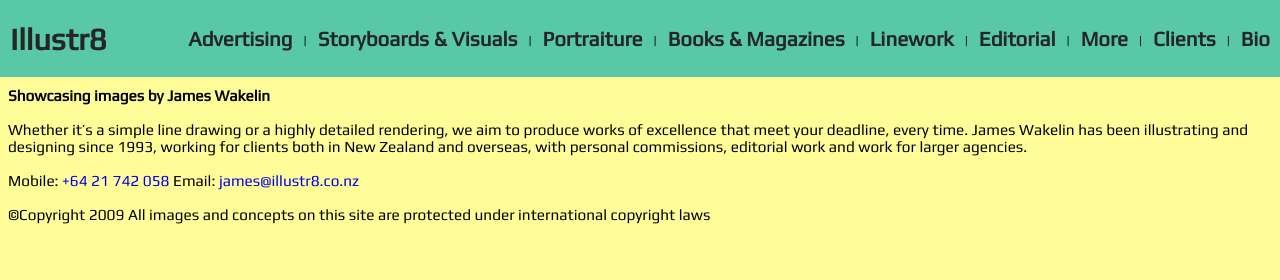
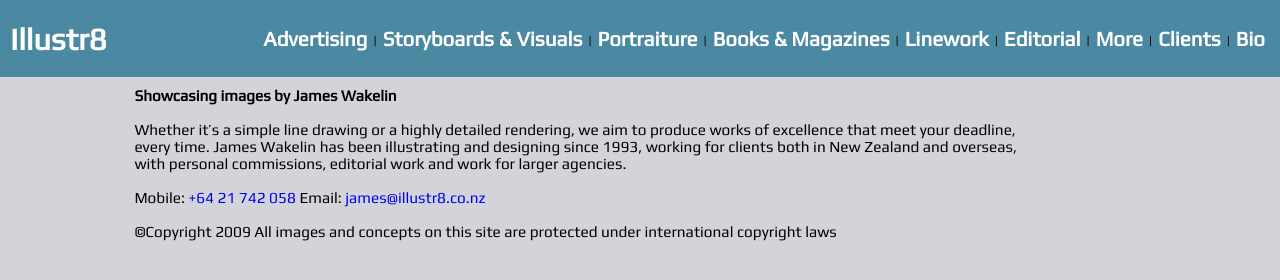
Before and after one commit to A-Lom/Illustr8, a plain HTML site: page index.html in a window 1280 px wide. Drawn offline with Linux system fonts and the light colour scheme.

Commit message:
Update style.css

```diff
--- a/style.css
+++ b/style.css
@@ -1,8 +1,9 @@
 /*Title style*/
 .nav h1 a{
 	text-decoration: none;
-	color: #252627;
+	color: #ffffff;
 	padding-left: 10px;
+	padding-right: 30%;
 }
 /*nav bar code*/
 .nav {
@@ -12,31 +13,39 @@
 	margin-left: -8px;
 	margin-right: -8px;
 	margin-bottom: 10px;
+	padding-right: 10px;
 	justify-content: space-between;
 	align-items: center;
-	background-color: #59c9a5;
+	background-color: #4b88a2;
 }
 ul {
  	list-style-type: none;
 }
 .nav li a {
 	text-decoration: none;
-	color: #252627;
+	color: #ffffff;
 	font-size: 1.6vw;
+	transition: 0.3s
 }
 .nav li a:hover {
 	text-decoration: none;
 	font-size: 1.6vw;
-	color: #b9e3c6;
+	color: #d1d1d1;
+	transition: 0.3s
 }
 .nav li {
  	display: inline-block;
-	padding-left: 10px;
-	padding-right: 10px;
+	padding-left: 5px;
+	padding-right: 5px;
+}
+/*Info section style*/
+.info{
+	width: 70%;
+	margin-left: 10%;
 }
 /*Rest of the page's code*/
 body {
-	background-color: #fffd98;
+	background-color: #d3d4d9;
  	font-size: 1.2vw;
 	font-family: 'Play', sans-serif;
 }
```
